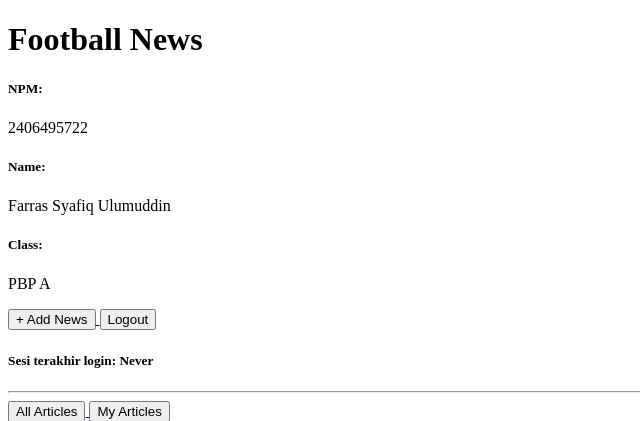
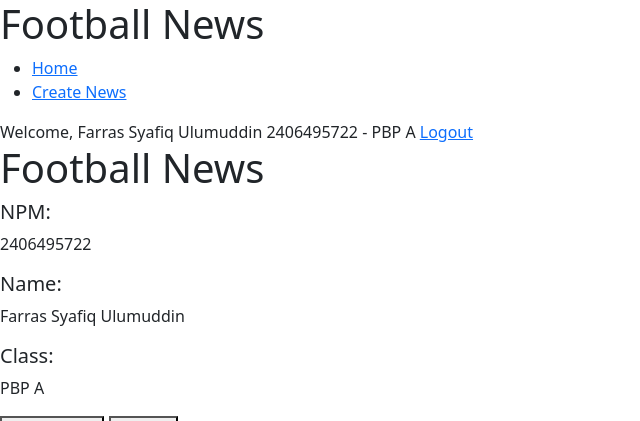
Before and after one commit to Rainmo0/football-news, a Django app: page / in a window 1280 px wide. Shown: the top 421 px of the page, without its empty margins (0-640 px from the left). Run offline with Django 5.2, Linux system fonts and the light colour scheme; the visitor is signed in with stand-in values (Sample User, id 1); data that the repository does not hold is empty.

Commit message:
Tutorial 4 selesai

```diff
--- a/main/templates/main.html
+++ b/main/templates/main.html
@@ -1,5 +1,6 @@
 {% extends 'base.html' %}
 {% block content %}
+{% include 'navbar.html' %}
 
 <h1>Football News</h1>
 
@@ -51,9 +52,23 @@
 
 <p>{{ news.content|truncatewords:25 }}...</p>
 
-  <p><a href="{% url 'main:show_news' news.id %}"><button>Read More</button></a></p>
+<p>
+    <a href="{% url 'main:show_news' news.id %}"><button>Read More</button></a>
+    {% if user.is_authenticated and news.user == user %}
+    <a href="{% url 'main:edit_news' news.pk %}">
+        <button>
+            Edit
+        </button>
+    </a>
+    <a href="{% url 'main:delete_news' news.pk %}">
+      <button>
+          Delete
+      </button>
+    </a>
+    {% endif %}
+</p>
+
 </div>
-
 <hr>
 {% endfor %}
 
--- a/main/urls.py
+++ b/main/urls.py
@@ -1,6 +1,18 @@
 from django.urls import path
-from main.views import show_main, create_news, show_news, register, login_user, logout_user
-from main.views import show_xml, show_json, show_xml_by_id, show_json_by_id
+from main.views import (
+    show_main,
+    create_news,
+    show_news,
+    register,
+    login_user,
+    logout_user,
+    show_xml,
+    show_json,
+    show_xml_by_id,
+    show_json_by_id,
+    edit_news,
+    delete_news
+)
 
 app_name = 'main'
 
@@ -14,5 +26,7 @@
     path('json/<str:news_id>/', show_json_by_id, name='show_json_by_id'),
     path('register/', register, name='register'),
     path('login/', login_user, name='login'),
-    path('logout/', logout_user, name='logout')
+    path('logout/', logout_user, name='logout'),
+    path('news/<uuid:id>/edit/', edit_news, name='edit_news'),
+    path('news/<uuid:id>/delete', delete_news, name='delete_news')
 ]
--- a/main/views.py
+++ b/main/views.py
@@ -54,6 +54,22 @@
     }
 
     return render(request, "news_detail.html", context)
+
+def edit_news(request, id):
+    news = get_object_or_404(News, pk=id)
+    form = NewsForm(request.POST or None, instance=news)
+
+    if form.is_valid() and request.method == "POST":
+        form.save()
+        return redirect('main:show_main')
+
+    context = {'form': form}
+    return render(request, "edit_news.html", context)
+
+def delete_news(request, id):
+    news = get_object_or_404(News, pk=id)
+    news.delete()
+    return HttpResponseRedirect(reverse("main:show_main"))
 
 def show_xml(request):
     news_list = News.objects.all()
--- a/templates/base.html
+++ b/templates/base.html
@@ -2,9 +2,14 @@
 <!DOCTYPE html>
 <html lang="en">
 <head>
-    <meta charset="UTF-8" />
-    <meta name="viewport" content="width=device-width, initial-scale=1.0" />
-    {% block meta %} {% endblock meta %}
+    {% block meta %}
+        <meta charset="UTF-8" />
+        <meta name="viewport" content="width=device-width, initial-scale=1">
+    {% endblock meta %}
+    <link href="https://cdn.jsdelivr.net/npm/bootstrap@5.3.2/dist/css/bootstrap.min.css" rel="stylesheet" integrity="sha384-T3c6CoIi6uLrA9TneNEoa7RxnatzjcDSCmG1MXxSR1GAsXEV/Dwwykc2MPK8M2HN" crossorigin="anonymous">
+    <script src="https://code.jquery.com/jquery-3.6.0.min.js" integrity="sha384-KyZXEAg3QhqLMpG8r+J4jsl5c9zdLKaUk5Ae5f5b1bw6AUn5f5v8FZJoMxm6f5cH1" crossorigin="anonymous"></script>
+    <script src="https://cdn.jsdelivr.net/npm/@popperjs/core@2.11.8/dist/umd/popper.min.js" integrity="sha384-I7E8VVD/ismYTF4hNIPjVp/Zjvgyol6VFvRkX/vR+Vc4jQkC+hVqc2pM8ODewa9r" crossorigin="anonymous"></script>
+    <script src="https://cdn.jsdelivr.net/npm/bootstrap@5.3.2/dist/js/bootstrap.min.js" integrity="sha384-BBtl+eGJRgqQAUMxJ7pMwbEyER4l1g+O15P+16Ep7Q9Q+zqX6gSbd85u4mG4QzX+" crossorigin="anonymous"></script>
 </head>
 
 <body>
--- /dev/null
+++ b/templates/navbar.html
@@ -0,0 +1,21 @@
+<nav>
+  <h1>Football News</h1>
+
+  <ul>
+    <li><a href="/">Home</a></li>
+    <li><a href="{% url 'main:create_news' %}">Create News</a></li>
+  </ul>
+
+  {% if user.is_authenticated %}
+    <div>
+      <span>Welcome, {{ name|default:user.username }}</span>
+      <span>{{ npm|default:"Student" }} - {{ class|default:"Class" }}</span>
+      <a href="{% url 'main:logout' %}">Logout</a>
+    </div>
+  {% else %}
+    <div>
+      <a href="{% url 'main:login' %}">Login</a>
+      <a href="{% url 'main:register' %}">Register</a>
+    </div>
+  {% endif %}
+</nav>
```
Also changed, not shown: football_news/settings.py (+7 -0 lines), main/templates/edit_news.html (added, +22 -0 lines). Lines whose indentation alone changed are shown as unchanged.
